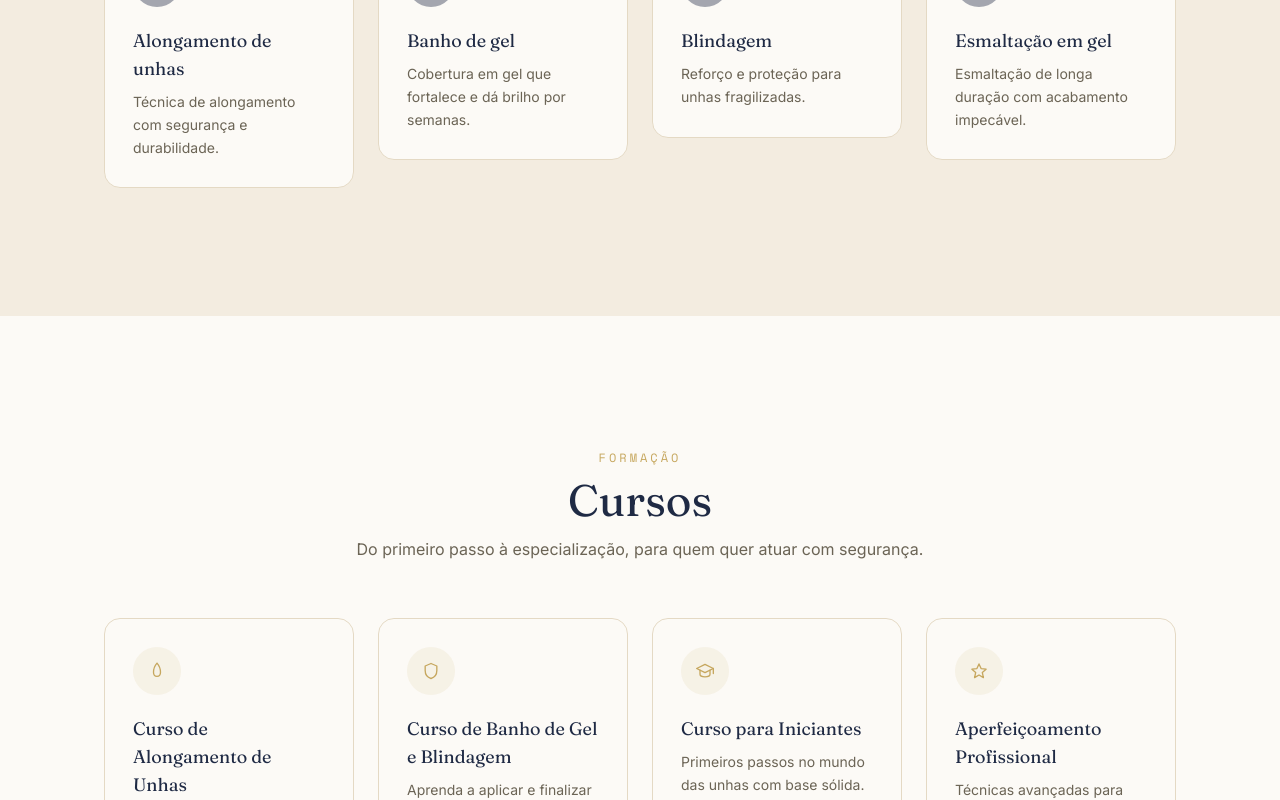
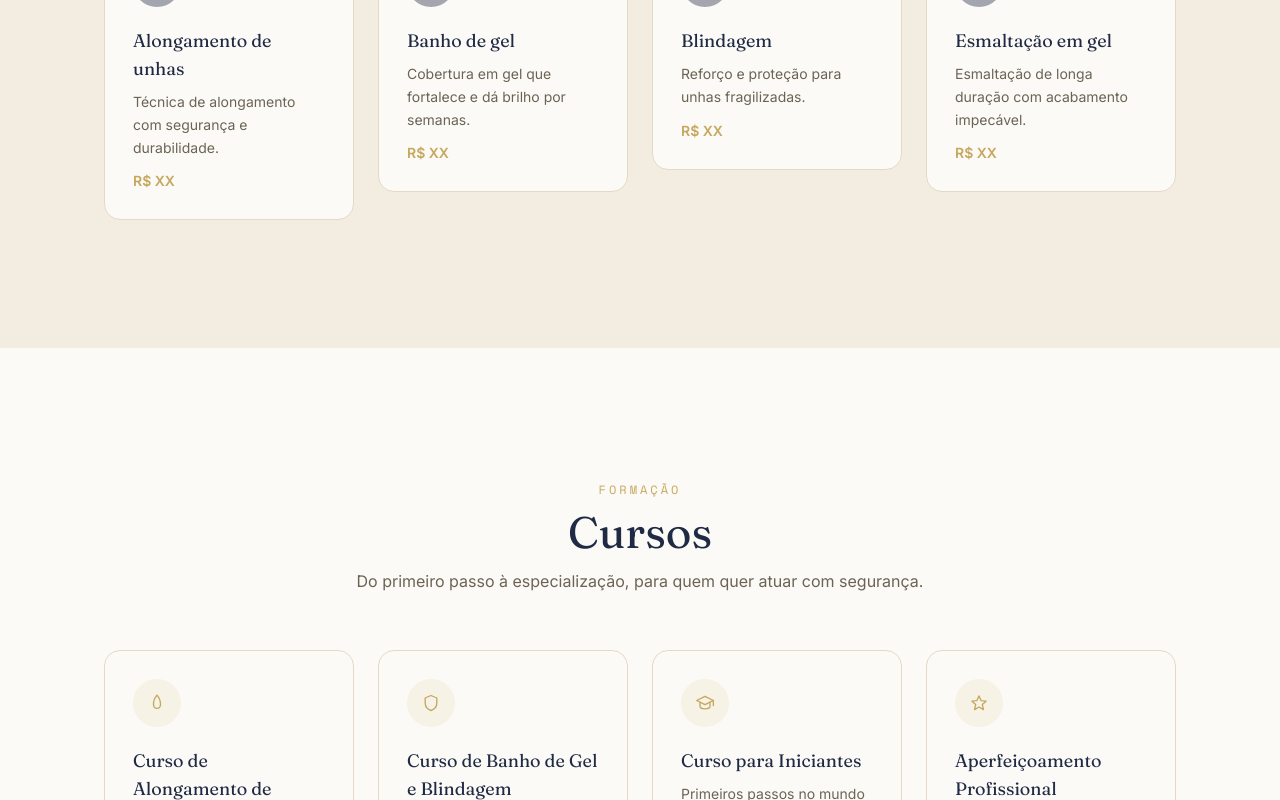
Before and after one commit to foregato/unhamarcelle, a Next.js app: page / in a window 1280 px wide. Shown: the part 1920-2720 px from the top of the page. Built offline with nearby package versions, Linux system fonts and the light colour scheme.

Commit message:
adicionando campo de preços

```diff
--- a/src/components/CourseCard.tsx
+++ b/src/components/CourseCard.tsx
@@ -15,6 +15,7 @@ export default function CourseCard({ course }: CourseCardProps) {
       <p className="mt-2 text-sm leading-relaxed text-mist">
         {course.description}
       </p>
+      <p className="mt-3 text-sm font-semibold text-rose">{course.price}</p>
     </div>
   );
 }
--- a/src/components/ServiceCard.tsx
+++ b/src/components/ServiceCard.tsx
@@ -15,6 +15,7 @@ export default function ServiceCard({ service }: ServiceCardProps) {
       <p className="mt-2 text-sm leading-relaxed text-mist">
         {service.description}
       </p>
+      <p className="mt-3 text-sm font-semibold text-rose">{service.price}</p>
     </div>
   );
 }
--- a/src/data/courses.ts
+++ b/src/data/courses.ts
@@ -3,6 +3,7 @@ export type Course = {
   icon: string; // chave usada pelo componente CourseCard para escolher o ícone
   name: string;
   description: string;
+  price: string;
 };
 
 export const courses: Course[] = [
@@ -11,23 +12,27 @@ export const courses: Course[] = [
     icon: "nail",
     name: "Curso de Alongamento de Unhas",
     description: "Do básico ao avançado, domine as técnicas de alongamento.",
+    price: "R$ XX",
   },
   {
     id: 2,
     icon: "shield",
     name: "Curso de Banho de Gel e Blindagem",
     description: "Aprenda a aplicar e finalizar com perfeição.",
+    price: "R$ XX",
   },
   {
     id: 3,
     icon: "graduationCap",
     name: "Curso para Iniciantes",
     description: "Primeiros passos no mundo das unhas com base sólida.",
+    price: "R$ XX",
   },
   {
     id: 4,
     icon: "star",
     name: "Aperfeiçoamento Profissional",
     description: "Técnicas avançadas para quem já atua na área.",
+    price: "R$ XX",
   },
 ];
--- a/src/data/services.ts
+++ b/src/data/services.ts
@@ -3,6 +3,7 @@ export type Service = {
   icon: string; // chave usada pelo componente ServiceCard para escolher o ícone
   name: string;
   description: string;
+  price: string;
 };
 
 export const services: Service[] = [
@@ -11,23 +12,27 @@ export const services: Service[] = [
     icon: "nail",
     name: "Alongamento de unhas",
     description: "Técnica de alongamento com segurança e durabilidade.",
+    price: "R$ XX",
   },
   {
     id: 2,
     icon: "gem",
     name: "Banho de gel",
     description: "Cobertura em gel que fortalece e dá brilho por semanas.",
+    price: "R$ XX",
   },
   {
     id: 3,
     icon: "shield",
     name: "Blindagem",
     description: "Reforço e proteção para unhas fragilizadas.",
+    price: "R$ XX",
   },
   {
     id: 4,
     icon: "brush",
     name: "Esmaltação em gel",
     description: "Esmaltação de longa duração com acabamento impecável.",
+    price: "R$ XX",
   },
 ];
```
